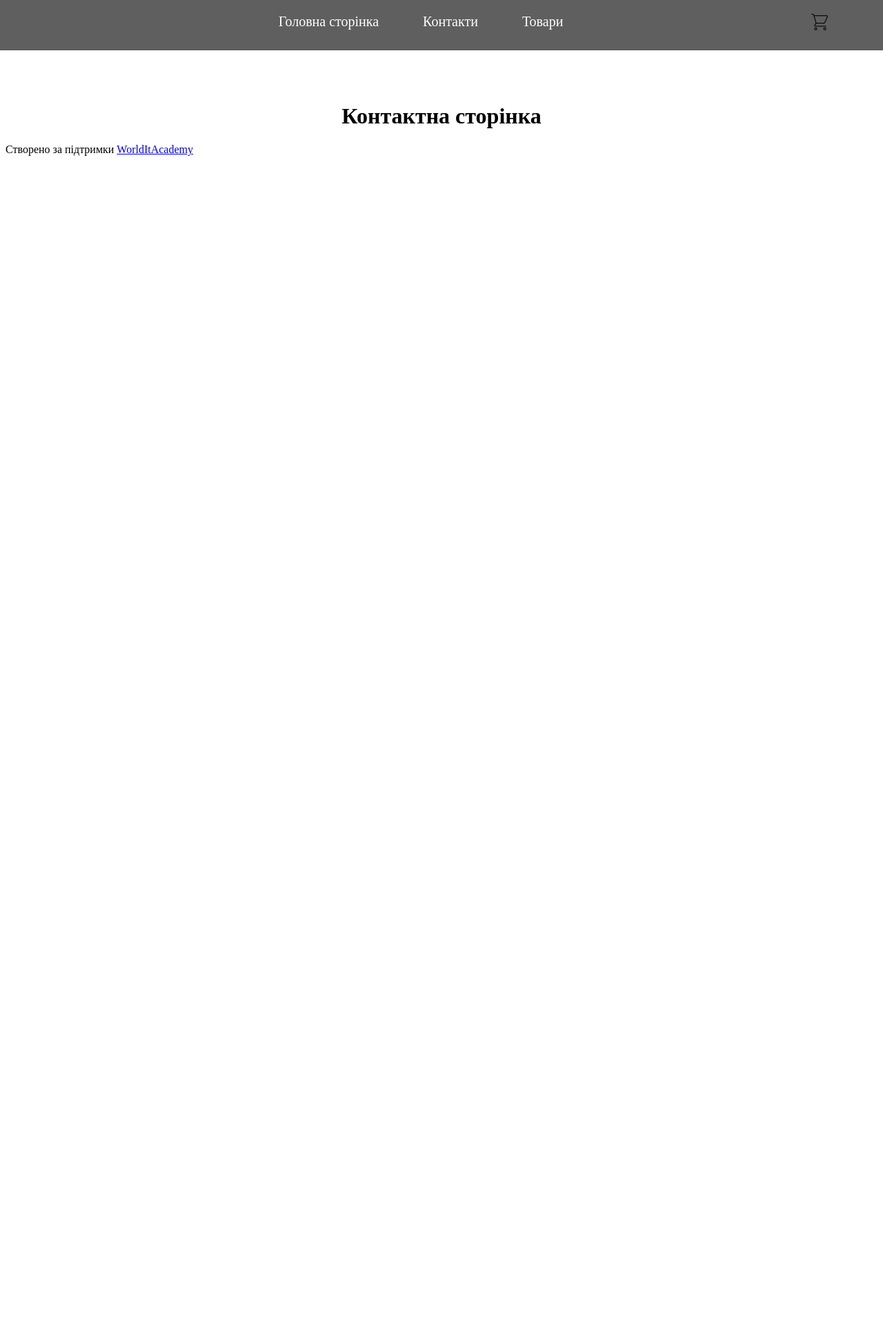
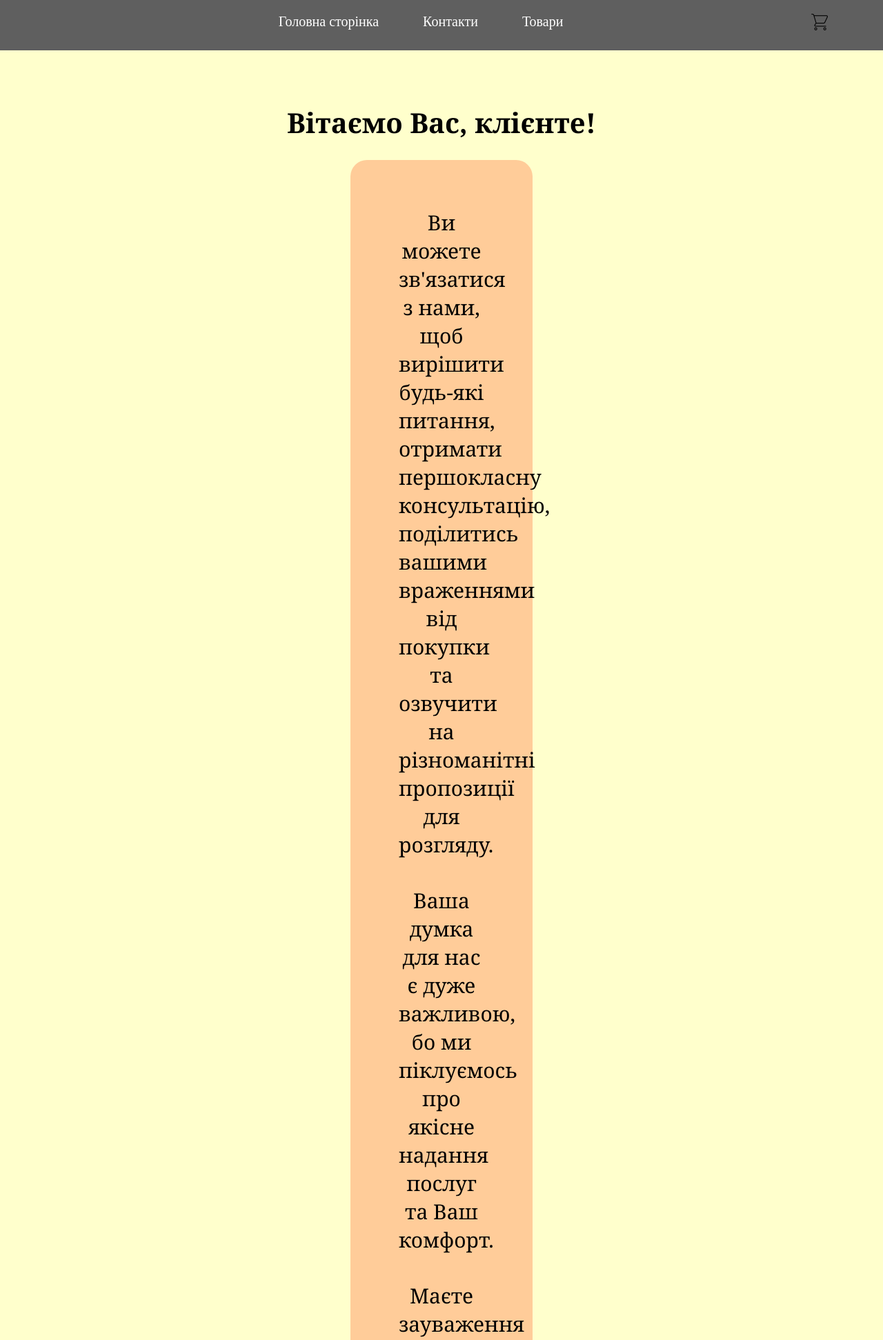
Before and after one commit to danilgubarev/our-shop, a Django app: page /contact_page/ in a window 1280 px wide. Shown: the top 1943 px of the page at 69% size. Before the commit the page ends 226 px from the top, so only its background shows below. Run offline with Django 4.2, Linux system fonts and the light colour scheme.

Commit message:
contact page

```diff
--- /dev/null
+++ b/order/contact_page/static/contact_page/contact_page.css
@@ -0,0 +1,44 @@
+h1{
+    font-size: 40px;
+    font-family: Georgia, 'Times New Roman', Times, serif;
+}
+
+#all{
+    text-align: center;
+}
+
+#text{
+    display: block;
+    margin-left: 500px;
+    margin-right: 500px;
+    font-size: 30px;
+    background-color: #ffcc99;
+    border-radius: 24px 24px;
+    padding: 50px;
+    font-family: Verdana, Geneva, Tahoma, sans-serif;
+}
+
+.txt{
+    font-family: Cambria, Cochin, Georgia, Times, 'Times New Roman', serif;
+    padding: 20px;
+}
+
+#us{
+    font-size: 30px;
+    font-family: Georgia, 'Times New Roman', Times, serif;
+}
+
+#contact{
+    columns: 100px 2;
+    column-gap: 30px;
+    padding: 20px;
+    background-color:  #ffcc99;
+    border-radius: 24px 24px;
+    font-size: 25px;
+    margin-left: 500px;
+    margin-right: 500px;
+    font-family: Cambria, Cochin, Georgia, Times, 'Times New Roman', serif;
+}
+body{
+    background-color: #ffffcc;
+}
--- a/order/contact_page/templates/contact_page/contact_page.html
+++ b/order/contact_page/templates/contact_page/contact_page.html
@@ -3,10 +3,27 @@
 {% load static %}
 
 {% block links %}
-
+    <link rel="stylesheet" href="{% static 'contact_page/contact_page.css'%}">
 {% endblock %}
 
 
 {% block content %}
-    <h1>Контактна сторінка</h1>
+    <div id="all">
+        <div>
+            <h1>Вітаємо Вас, клієнте!</h1>
+        </div>
+        <div id="text">
+            <div class="txt">Ви можете зв'язатися з нами, щоб вирішити будь-які питання, отримати першокласну консультацію, поділитись вашими враженнями від покупки та озвучити на різноманітні пропозиції для розгляду.            </div>
+            <div class="txt">Ваша думка для нас є дуже важливою, бо ми піклуємось про якісне надання послуг та Ваш комфорт.</div>
+            <div class="txt">Маєте зауваження або хочете залишити скаргу? Готові до діалогу, розгляду ситуації та надання варіантів її вирішення!</div>
+            <div class="txt">Готові покращувати наші послуги кожен день для Вас!</div>
+        </div>
+        <p id="us">З'вяжіться з нами:</p>
+        <div id="contact">
+            <p>Телефонні контакти:</p>
+            <p>+380989754588 Данило, +380952034319 Олексій, +380985981032 Віталій, +390993676896 Ольга</p>
+            <p>Електронна пошта:</p>
+            <p>danilgubarev9804@gmail.com Данило, marshalgames666@gmail.com Олексій, fedenkovitalya3010@gmail.com Віталій, bachyrinaolya94@gmail.com Ольга</p>
+        </div>
+    </div>
 {% endblock %}
```
Also changed, not shown: order/app_settings/static/app_settings/app_settings.css (line endings or trailing spaces).
